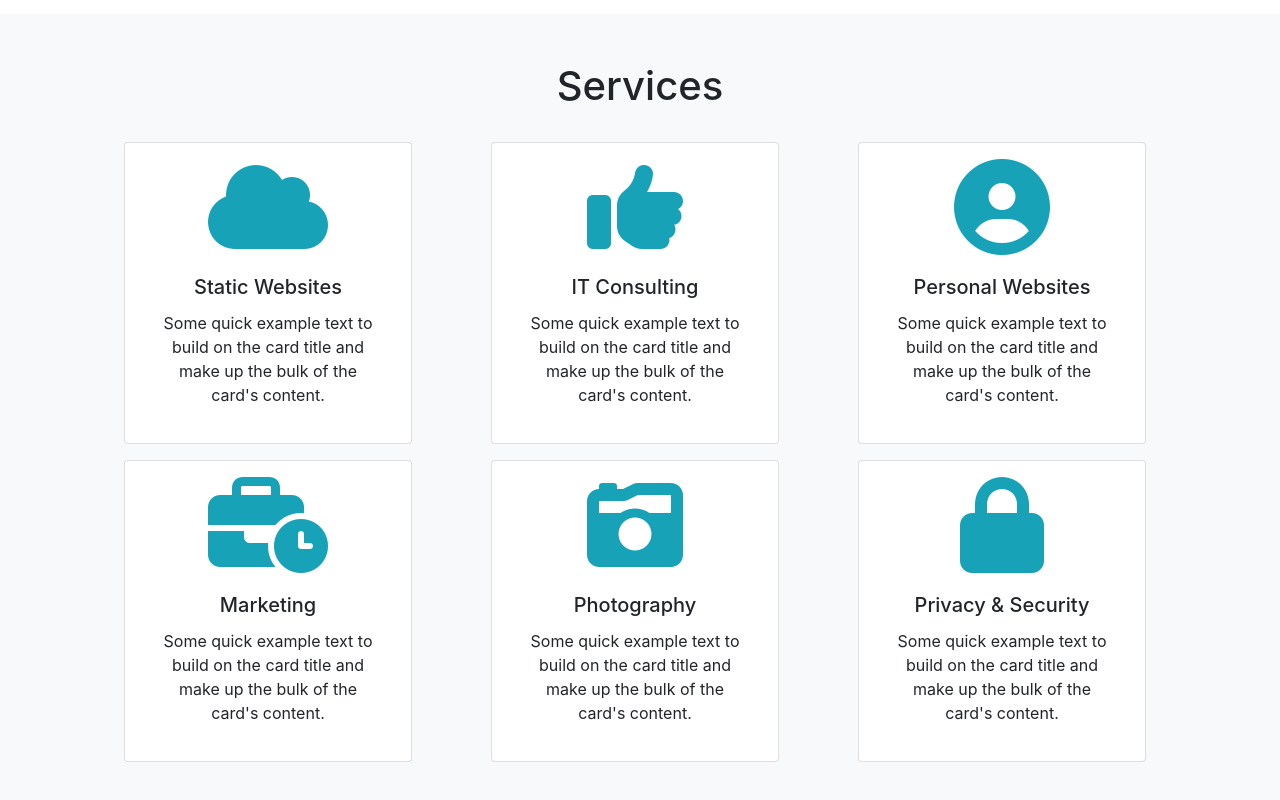
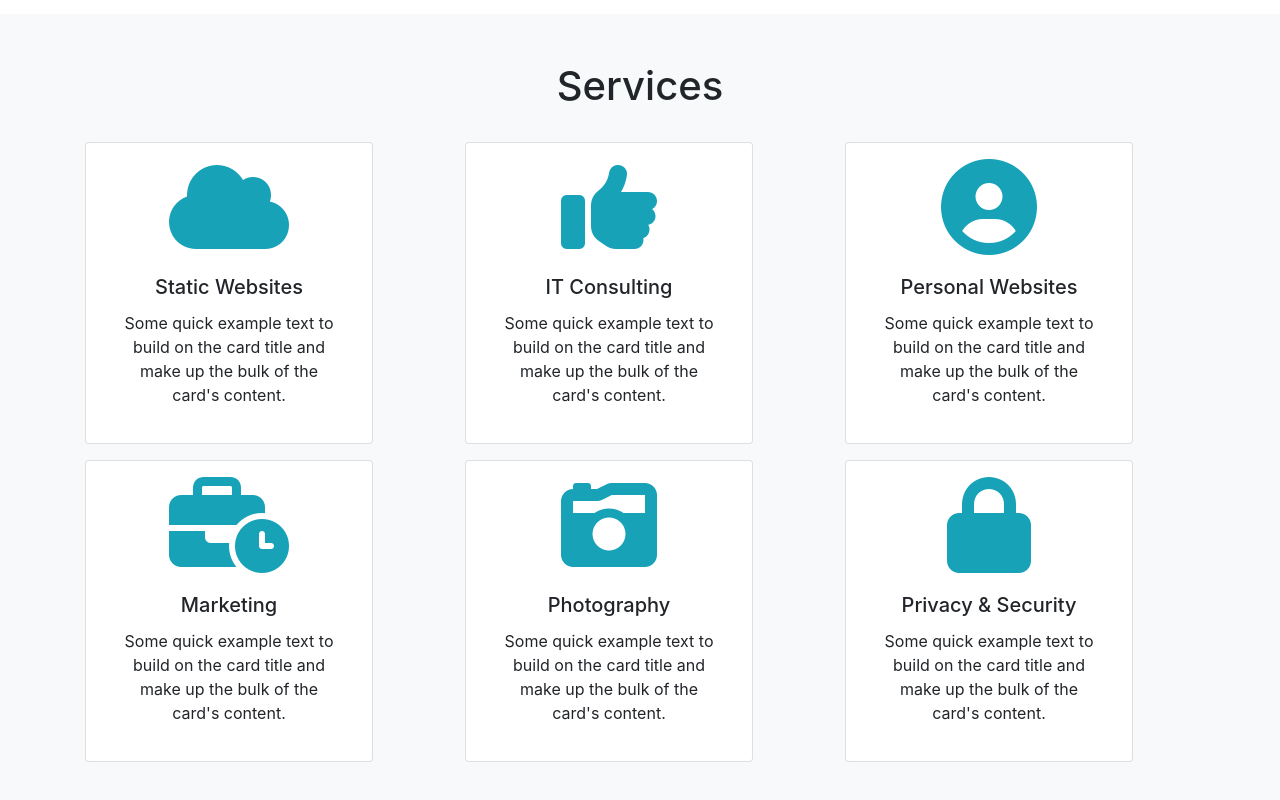
Before and after one commit to skispace/personal, a plain HTML site: page index.html in a window 1280 px wide. Shown: the part 698-1498 px from the top of the page. Drawn offline with nearby package versions, Linux system fonts and the light colour scheme.

Commit message:
removed pl-3 from services rows

```diff
--- a/index.html
+++ b/index.html
@@ -61,7 +61,7 @@
     <section class="bg-light p-5">
         <div class="container">
             <h1 class="text-center">Services</h1>
-            <div class="row mt-3 ml-4">
+            <div class="row mt-3 ">
 
                 <div class="col-md-4 pt-3">
                     <div class="card text-center p-3" style="width: 18rem;">
@@ -95,7 +95,7 @@
 
             </div>
 
-            <div class="row ml-4 ">
+            <div class="row ">
 
                 <div class="col-md-4 pt-3">
                     <div class="card text-center p-3" style="width: 18rem;">
```
